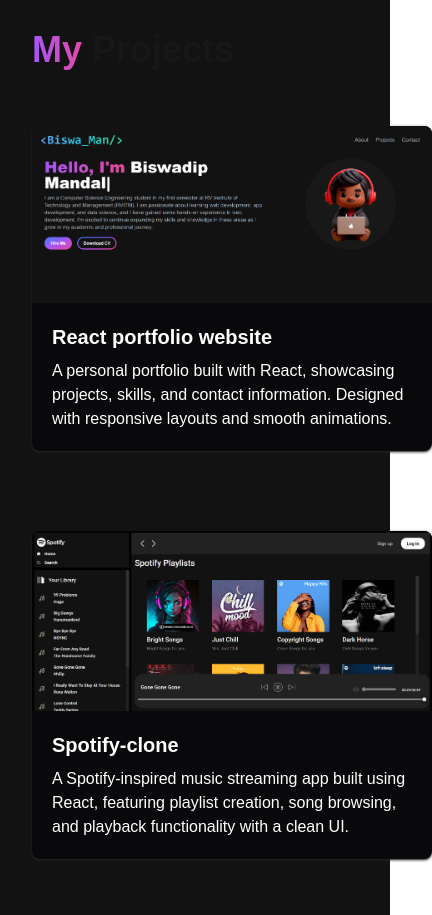
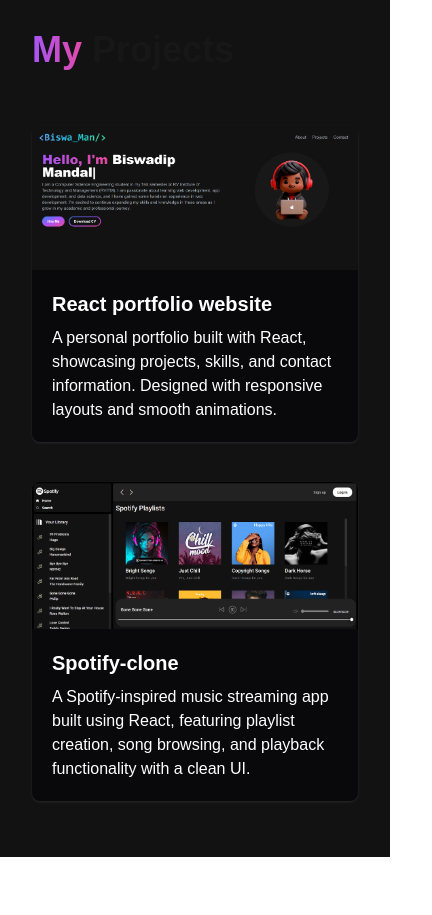
Before and after one commit to biswaisop/portFolio, a Next.js app: page / in a window 390 px wide. Shown: the part 1971-2886 px from the top of the page, 432 px wide, since content can reach past the window. After the commit the page ends 2828 px from the top, so only its background shows below. Built offline with nearby package versions, Linux system fonts and the light colour scheme.

Commit message:
projectMobilefix

```diff
--- a/app/Componrnts/ProjectCard/ProjectCard.jsx
+++ b/app/Componrnts/ProjectCard/ProjectCard.jsx
@@ -26,12 +26,11 @@
 const ProjectCard = () => {
   return (
     <div className="container mx-auto max-w-screen-xl py-10 flex justify-center">
-      <div className="grid grid-cols-1 md:grid-cols-3 gap-20">
+      <div className="grid grid-cols-1 md:grid-cols-3 gap-10 md:gap-20">
         {projectData.map((project) => (
           <div
             key={project.id}
-            className="bg-zinc-950 rounded-lg shadow shadow-zinc-800 text-white"
-            style={{ width: "400px" }}
+            className="bg-zinc-950 rounded-lg shadow shadow-zinc-800 text-white w-full sm:max-w-sm md:max-w-none"
           >
             <Image
               src={project.image}
--- a/app/Componrnts/about/AboutSection.js
+++ b/app/Componrnts/about/AboutSection.js
@@ -1,5 +1,5 @@
 "use client";
-import React, { useState } from "react"; // Removed useTransition
+import React, { useState } from "react";
 import Image from "next/image";
 import aboutImage from "./images/used.png";
 import TabButton from "./TabButton/TabButton";
```
